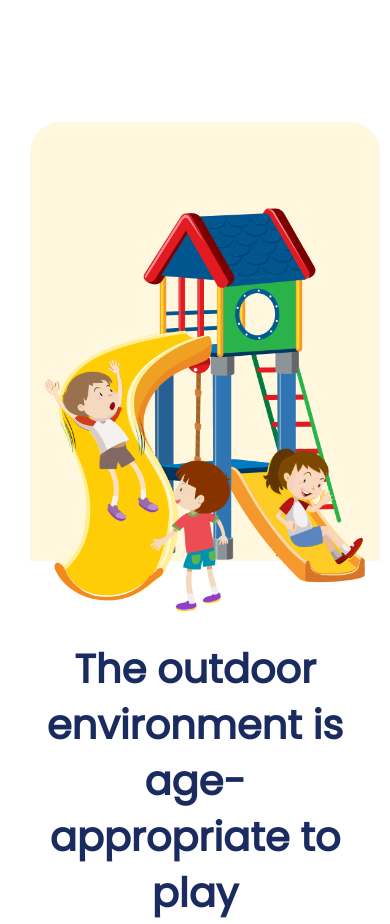
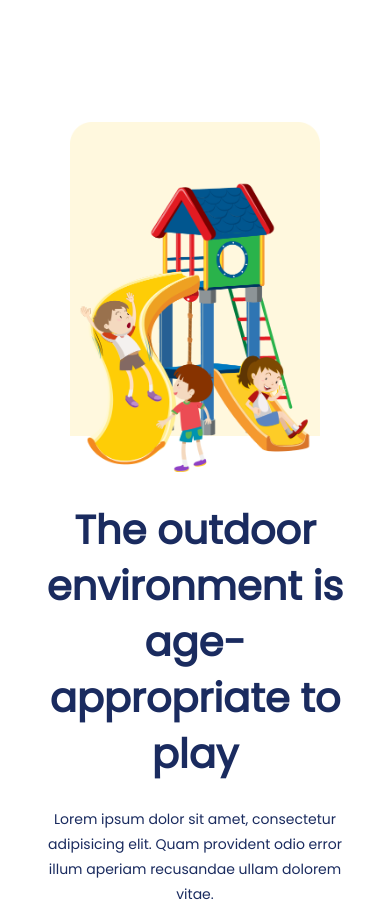
Before and after one commit to qng00/demo-playground, a plain HTML site: page index.html in a window 390 px wide. Shown: the part 1340-2264 px from the top of the page. Drawn offline with nearby package versions, Linux system fonts and the light colour scheme.

Commit message:
demo-playground

```diff
--- a/style.scss
+++ b/style.scss
@@ -616,6 +616,11 @@ body {
             margin-top: 5rem;
         }
     }
+    .feature {
+        &__image {
+            width: 250px;
+        }
+    }
     .partner {
         &__list {
             @include flex(center, center, nowrap, column)
```
Also changed, not shown: style.css, 1 other file.
